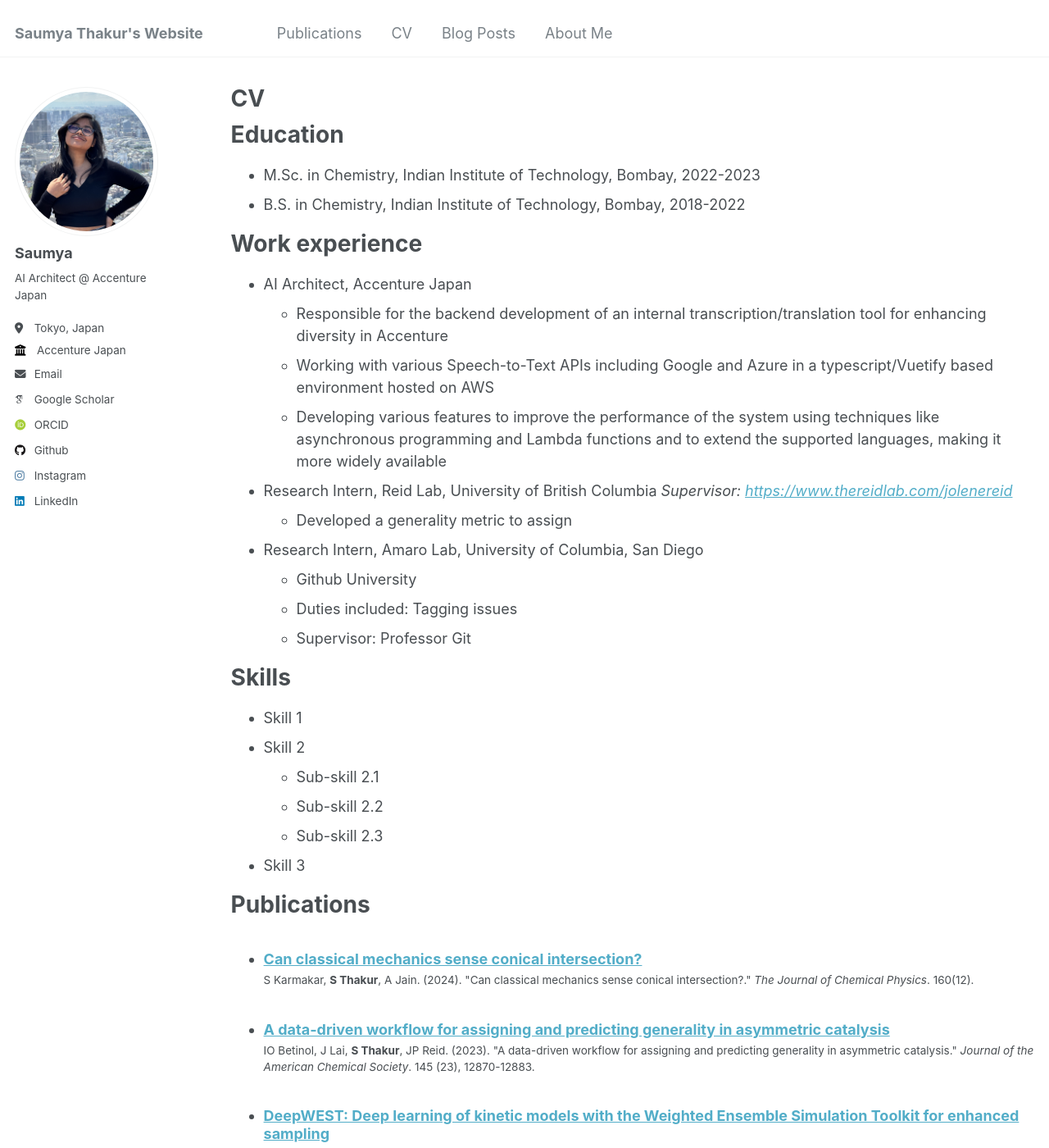
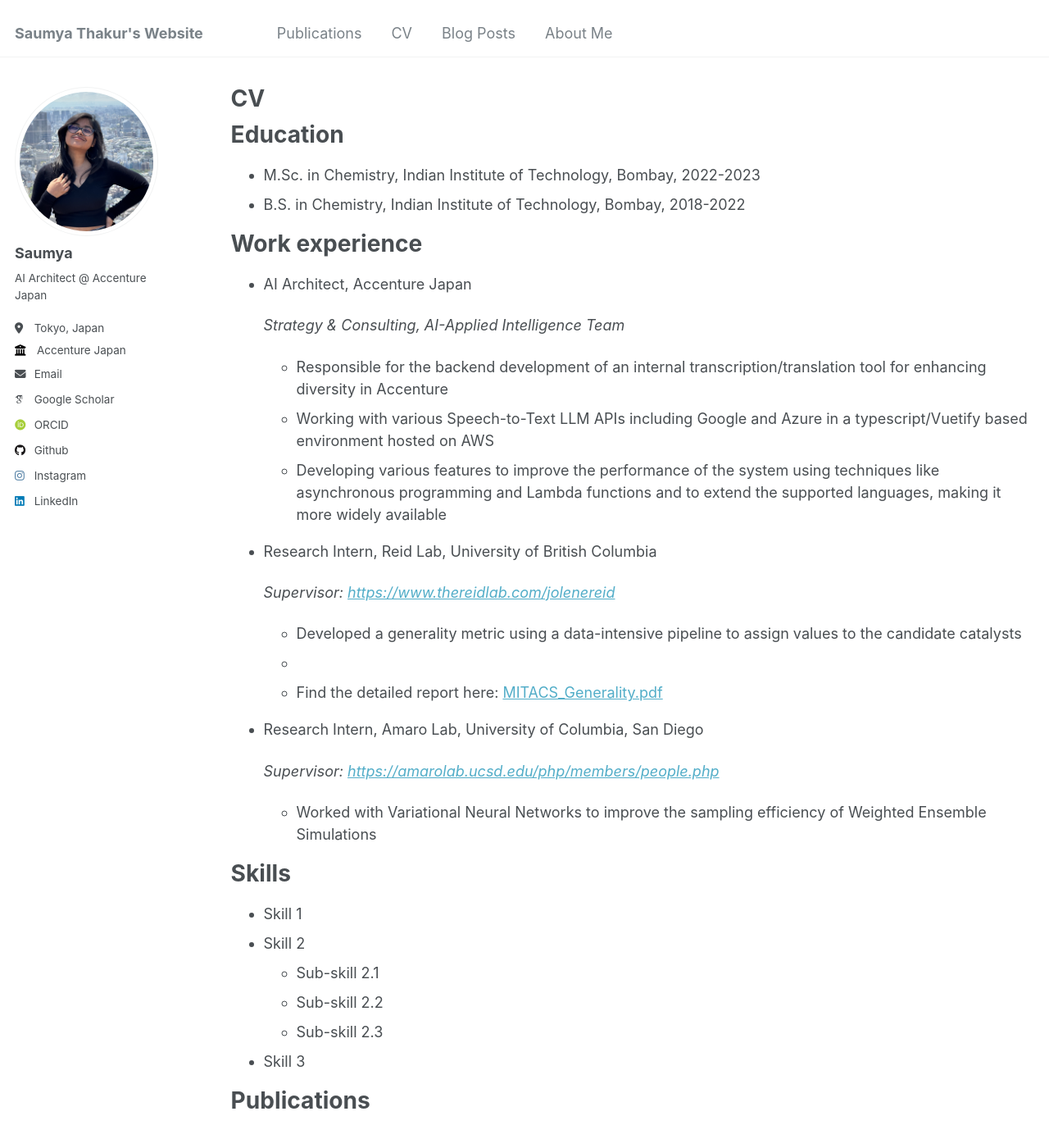
Before and after one commit to sthakurr/sthakurr.github.io, a Jekyll site: the page built from _pages/cv.md, in a window 1280 px wide and 1400 px high. Shown: the whole window at 82% size. Built offline with Jekyll 4.4.1, drawn with Linux system fonts in a browser that asks for light colours; some web fonts are replaced.

Commit message:
added mitacs report

```diff
--- a/_pages/cv.md
+++ b/_pages/cv.md
@@ -17,19 +17,24 @@ Education
 Work experience
 ======
 * AI Architect, Accenture Japan
+
+  _Strategy & Consulting, AI-Applied Intelligence Team_
   * Responsible for the backend development of an internal transcription/translation tool for enhancing diversity in Accenture
-  * Working with various Speech-to-Text APIs including Google and Azure in a typescript/Vuetify based environment hosted on AWS
+  * Working with various Speech-to-Text LLM APIs including Google and Azure in a typescript/Vuetify based environment hosted on AWS
   * Developing various features to improve the performance of the system using techniques like asynchronous programming and Lambda functions and to extend the supported languages, making it more widely available
 
 * Research Intern, Reid Lab, University of British Columbia
+
   _Supervisor: [https://www.thereidlab.com/jolenereid](Jolene P. Reid)_
-  * Developed a generality metric to assign
+  * Developed a generality metric using a data-intensive pipeline to assign values to the candidate catalysts
+  *
+  * Find the detailed report here: [MITACS_Generality.pdf](https://sthakurr.github.io/files/MITACS_Project_Report__Catalyst_Generality.pdf)
 
 
 * Research Intern, Amaro Lab, University of Columbia, San Diego
-  * Github University
-  * Duties included: Tagging issues
-  * Supervisor: Professor Git
+
+  _Supervisor: [https://amarolab.ucsd.edu/php/members/people.php](Rommie Amaro)_
+  * Worked with Variational Neural Networks to improve the sampling efficiency of Weighted Ensemble Simulations
 
 Skills
 ======
```
Also changed, not shown: README.md (+5 -1 lines), 1 other file.
